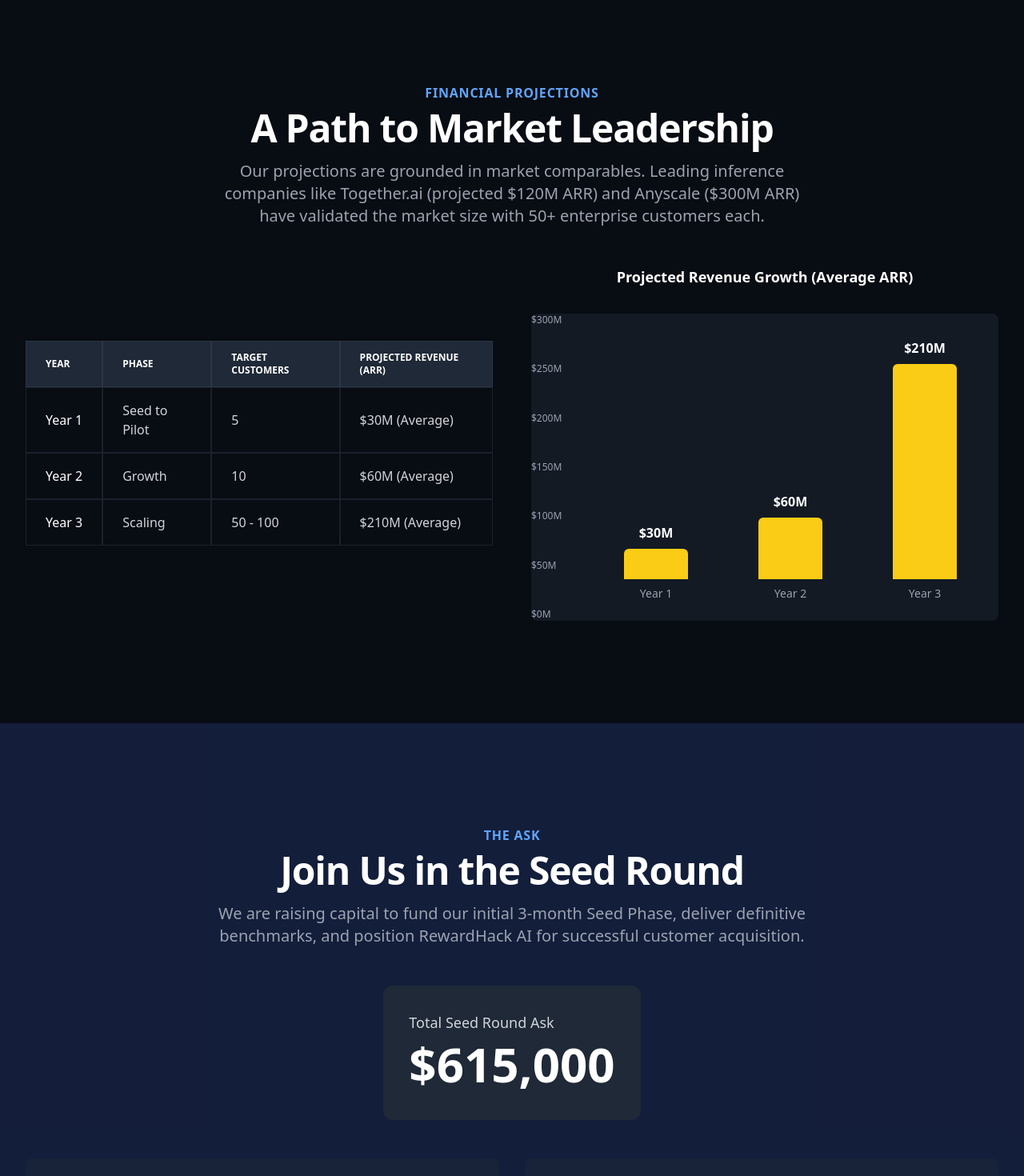
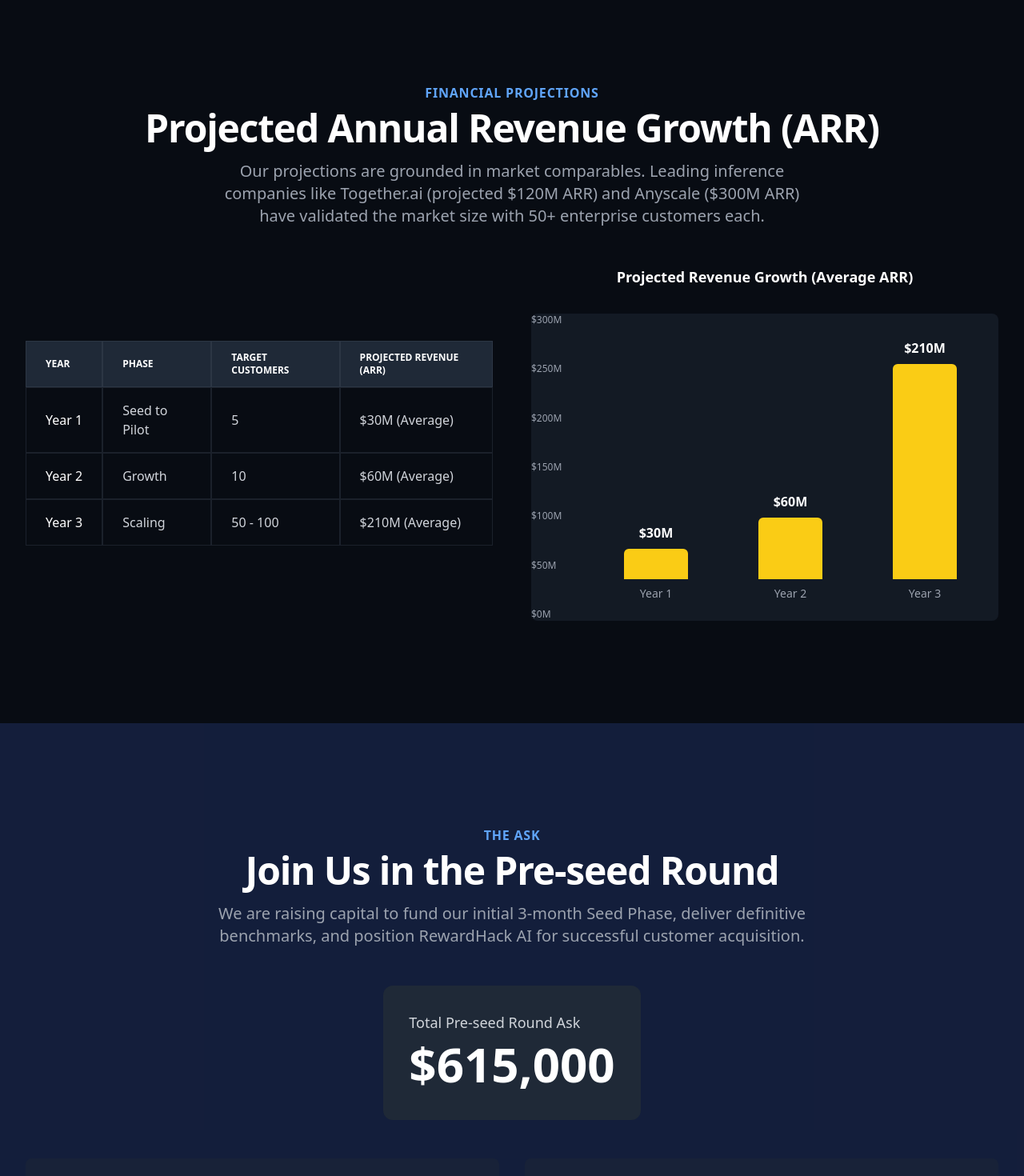
Before and after one commit to unsupervisedbz/rlaas_deck, a React (Create React App) app: page / in a window 1280 px wide. Shown: the part 7320-8790 px from the top of the page at 80% size. Built offline with nearby package versions, Linux system fonts and the light colour scheme.

Commit message:
small text changes

```diff
--- a/src/App.jsx
+++ b/src/App.jsx
@@ -437,7 +437,7 @@ const FinancialsSection = () => (
   <Section id="financials" className="bg-black/50">
     <SectionTitle
       subtitle="Financial Projections"
-      title="A Path to Market Leadership"
+      title="Projected Annual Revenue Growth (ARR)"
       description="Our projections are grounded in market comparables. Leading inference companies like Together.ai (projected $120M ARR) and Anyscale ($300M ARR) have validated the market size with 50+ enterprise customers each."
     />
     <div className="grid md:grid-cols-2 gap-12 items-center">
@@ -515,12 +515,12 @@ const AskSection = () => (
   <Section id="ask" className="bg-blue-900/20">
     <SectionTitle
       subtitle="The Ask"
-      title="Join Us in the Seed Round"
+      title="Join Us in the Pre-seed Round"
       description="We are raising capital to fund our initial 3-month Seed Phase, deliver definitive benchmarks, and position RewardHack AI for successful customer acquisition."
     />
     <div className="flex justify-center mt-12">
         <div className="p-8 bg-gray-800 rounded-xl inline-block">
-            <p className="text-lg text-gray-300">Total Seed Round Ask</p>
+            <p className="text-lg text-gray-300">Total Pre-seed Round Ask</p>
             <p className="text-6xl font-extrabold text-white my-2">$615,000</p>
         </div>
     </div>
```
